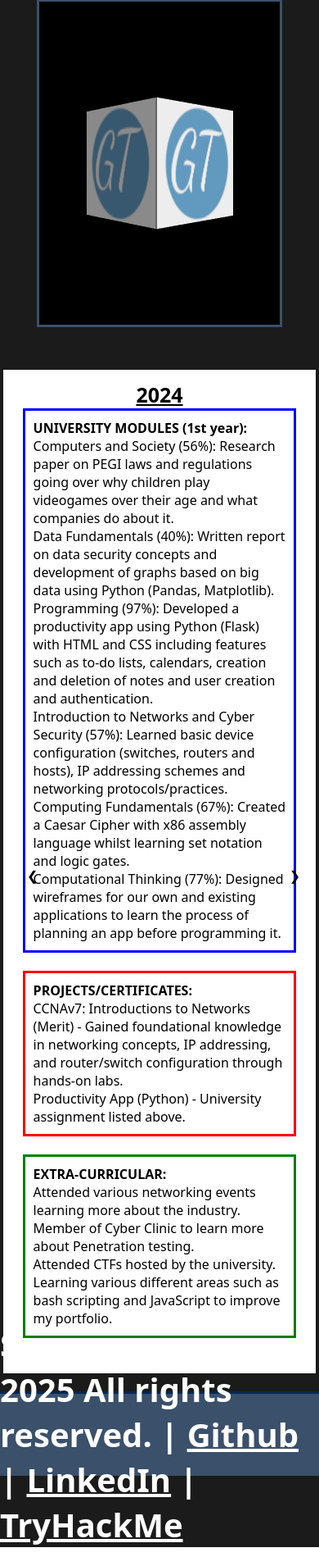
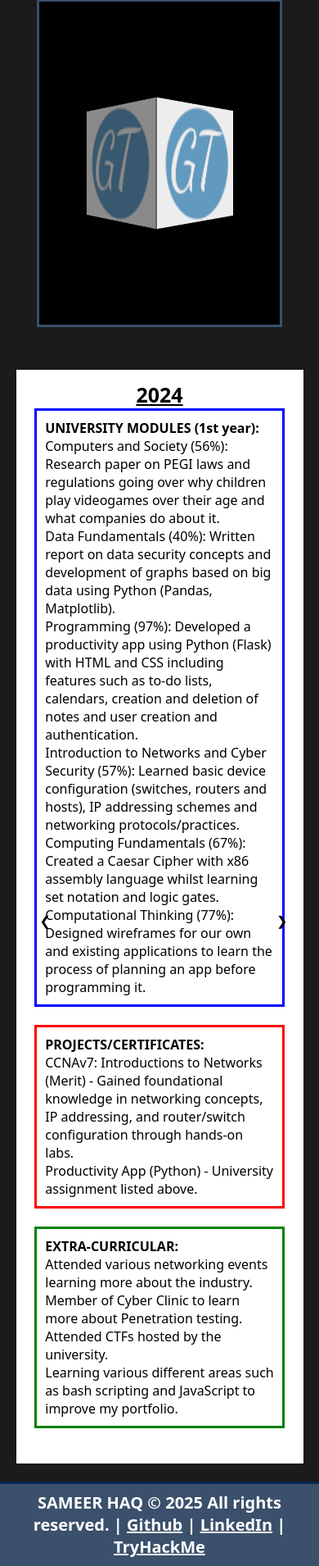
Before and after one commit to SameerUH/Portfolio-website, a PHP site: page /pages/index.php in a window 390 px wide. Shown: the part 1869-3779 px from the top of the page at 82% size. Before the commit the page ends 3756 px from the top, so only its background shows below. Run offline with PHP 8.4, Linux system fonts and the light colour scheme.

Commit message:
Added media to the footer, need to add it to the timeline, pinned and the keywords part

```diff
--- a/styles/index.css
+++ b/styles/index.css
@@ -419,6 +419,7 @@
 
 footer a {
     color: white;
+    text-align: center;
 }
 
 @media screen and (max-width: 700px) {
@@ -484,7 +485,12 @@
     }
 
     #timeline {
-        width: 98%;
+        width: 90%;
         padding: 10px;
     }
+
+    footer {
+        font-size: 20px;
+        text-align: center;
+    }
 }
```
